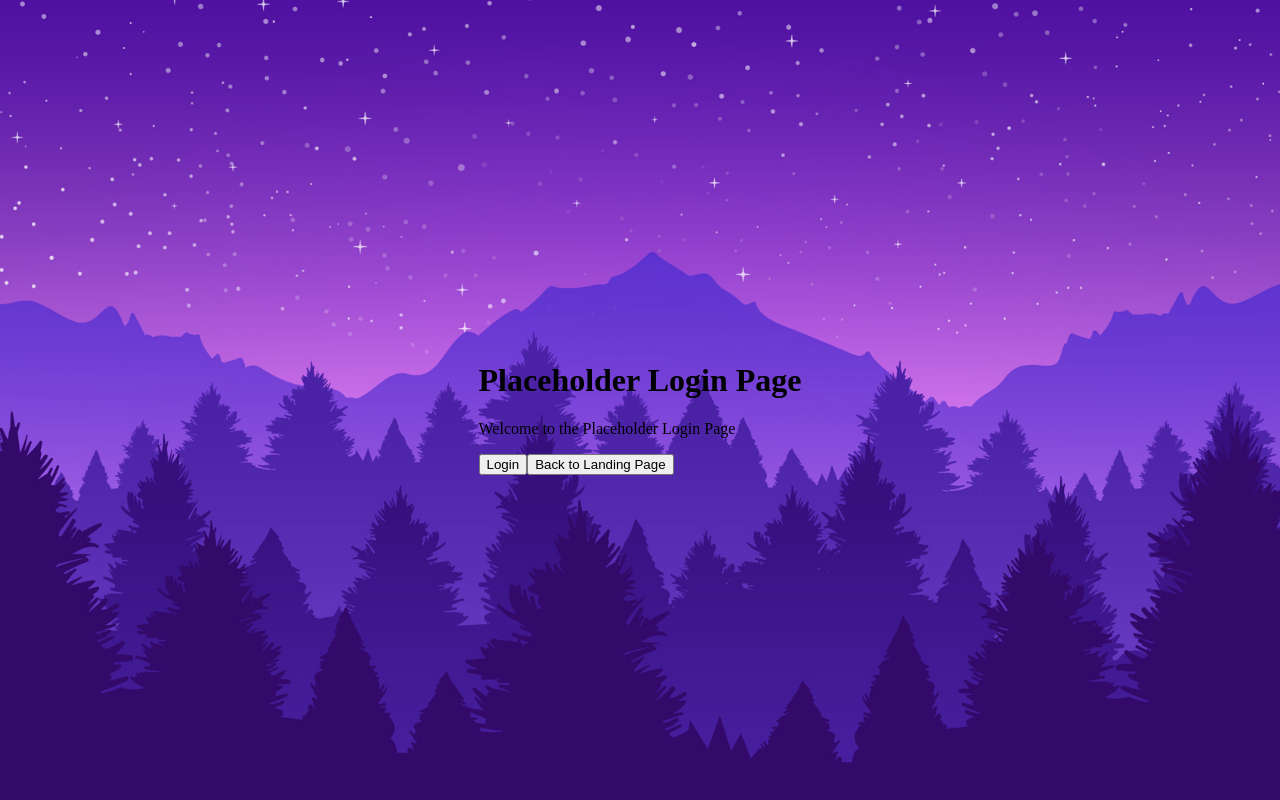
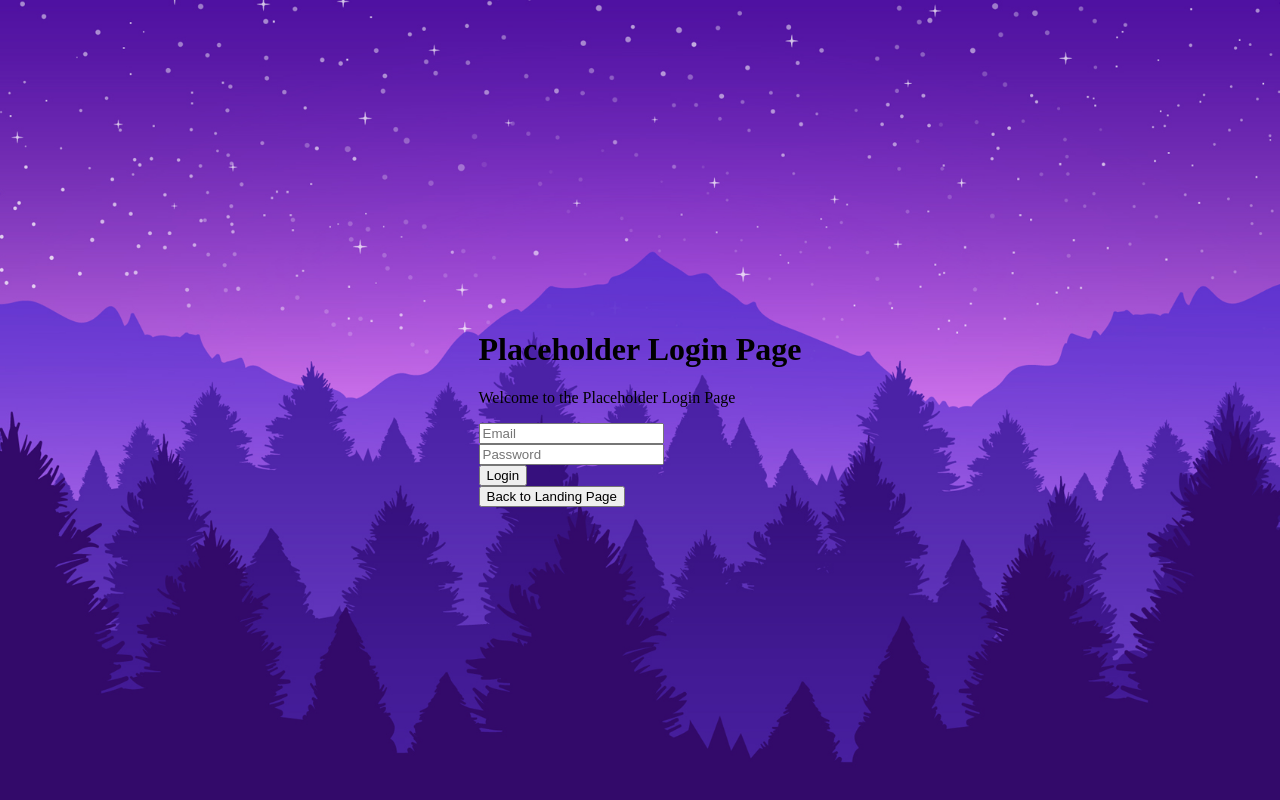
Before and after one commit to CloverCodes7062/chat-app-nextjs, a Next.js app: page /login in a window 1280 px wide. Shown: the top 800 px of the page. Built offline with nearby package versions, Linux system fonts and the light colour scheme; no server answers.

Commit message:
basic user auth done with supabase

```diff
--- a/app/login/page.jsx
+++ b/app/login/page.jsx
@@ -1,15 +1,63 @@
+'use client';
 import Link from 'next/link';
+import { supabase } from '@/supabaseClient';
+import { useState } from 'react';
+import { redirect, useRouter } from 'next/navigation';
 
 export default function Login() {
+    const [emailValue, setEmailValue] = useState('');
+    const [passwordValue, setPasswordValue] = useState('');
+    const router = useRouter();
+
+    const handleLogin = async (event) => {
+        event.preventDefault();
+
+        const { data, error } = await supabase.auth.signInWithPassword({
+            email: event.target.email.value,
+            password: event.target.password.value,
+
+        });
+
+        if (error) {
+            console.error('Error logging in:', error);
+        } else {
+            console.log('User logged in:', data);
+            router.push('/viewChatrooms');
+        }
+
+        setEmailValue('');
+        setPasswordValue('');
+    };
+
     return (
         <div>
             <h1>Placeholder Login Page</h1>
             <p>
                 Welcome to the Placeholder Login Page
             </p>
-            <button>
-                Login
-            </button>
+            <form onSubmit={handleLogin}>
+                <div className="input-box">
+                    <input
+                        type="email"
+                        name="email"
+                        placeholder="Email"
+                        value={emailValue}
+                        onChange={(e) => {setEmailValue(e.target.value)}}
+                        required
+                    />
+                </div>
+                <div className="input-box">
+                    <input
+                        type="password"
+                        name="password"
+                        placeholder="Password"
+                        value={passwordValue}
+                        onChange={(e) => {setPasswordValue(e.target.value)}}
+                        required
+                    />
+                </div>
+                <button type='submit'>Login</button>
+            </form>
             <Link href="/">
                 <button>Back to Landing Page</button>
             </Link>
--- a/package.json
+++ b/package.json
@@ -9,6 +9,7 @@
     "lint": "next lint"
   },
   "dependencies": {
+    "@supabase/supabase-js": "^2.39.3",
     "next": "14.0.4",
     "next-auth": "^5.0.0-beta.5",
     "react": "^18",
--- /dev/null
+++ b/supabaseClient.js
@@ -0,0 +1,6 @@
+import { createClient } from "@supabase/supabase-js";
+
+const supabaseUrl = process.env.NEXT_PUBLIC_SUPABASE_URL;
+const supabaseKey = process.env.NEXT_PUBLIC_SUPABASE_KEY;
+
+export const supabase = createClient(supabaseUrl, supabaseKey);
```
Also changed, not shown: app/page.jsx (+24 -0 lines), app/register/page.jsx (+34 -2 lines), app/viewChatrooms/page.jsx (+31 -0 lines), 1 other file (tests, documents, lock files or other folders).
